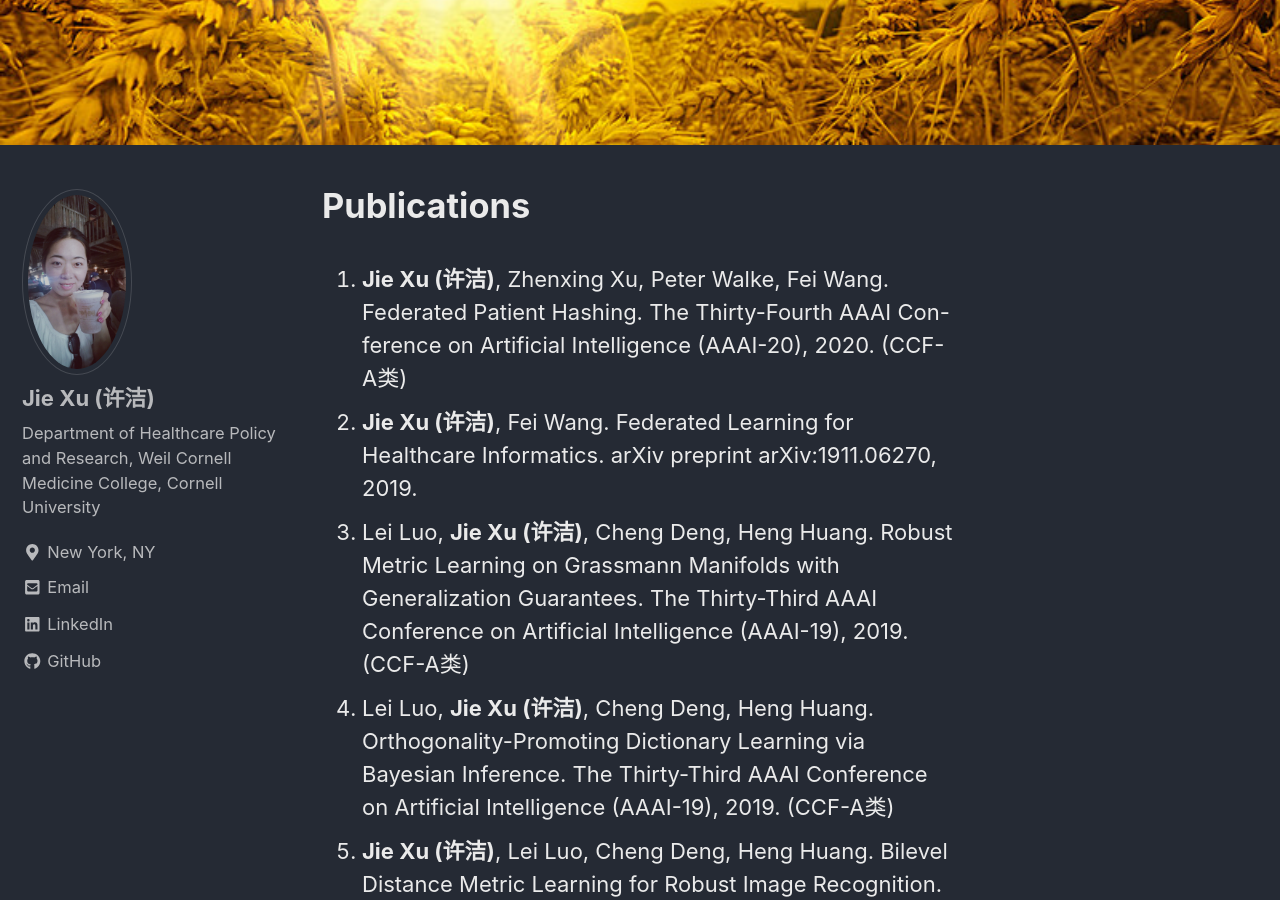
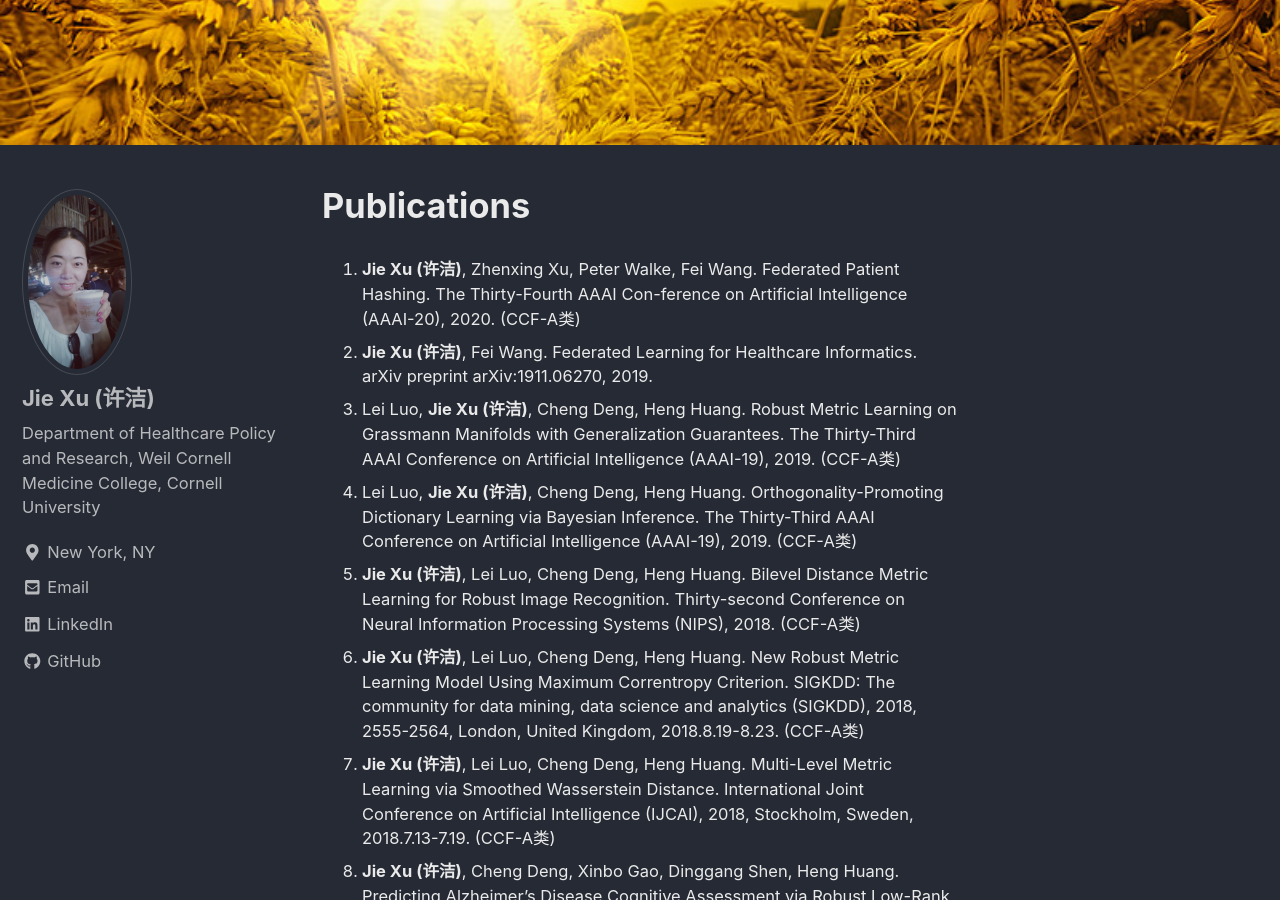
Before and after one commit to jxu1015/jxu1015.github.io, a Jekyll site: the page built from _pages/publications.md, in a window 1280 px wide and 900 px high, scrolled down 355 px. Built offline with Jekyll 4.4.1, drawn with Linux system fonts in a browser that asks for light colours; nearby versions of some CDN libraries.

Commit message:
Update publications.md

```diff
--- a/_pages/publications.md
+++ b/_pages/publications.md
@@ -20,3 +20,4 @@ header:
 13. **Jie Xu (许洁)**, Cheng Deng, Xianglong Liu, Jie Li. Image Super-resolution Based on Sparse Representation With Joint Constraints. International Conference on Internet Multimedia Computing and Service (ICIMCS), 2014, 381-385, Xiamen, China, 2014.7.10-7.12.
 14. Songhang Ye, Cheng Deng, **Jie Xu (许洁)**, Xinbo Gao. Coupled Fisher Discrimination Dictionary Learn-ing for Single Image Super-resolution. IEEE International Conference on Acoustics, Speech, and Signal Processing (ICASSP), 2015, 1196-1200, Queensland, Australia, 2015.4.19-2015.4.24. (CCF-B类)
 15.  Fang Xie, Cheng Deng, **Jie Xu (许洁)**, Jifei Yu, Jie Li. Image Super Resolution Using Gaussian Process Regression with Patch Clustering. International Conference on Internet Multimedia Computing and Service (ICIMCS), 2013, 109-112, Huang shan, China, 2013.8.17-8.18.
+{: .small}
```
